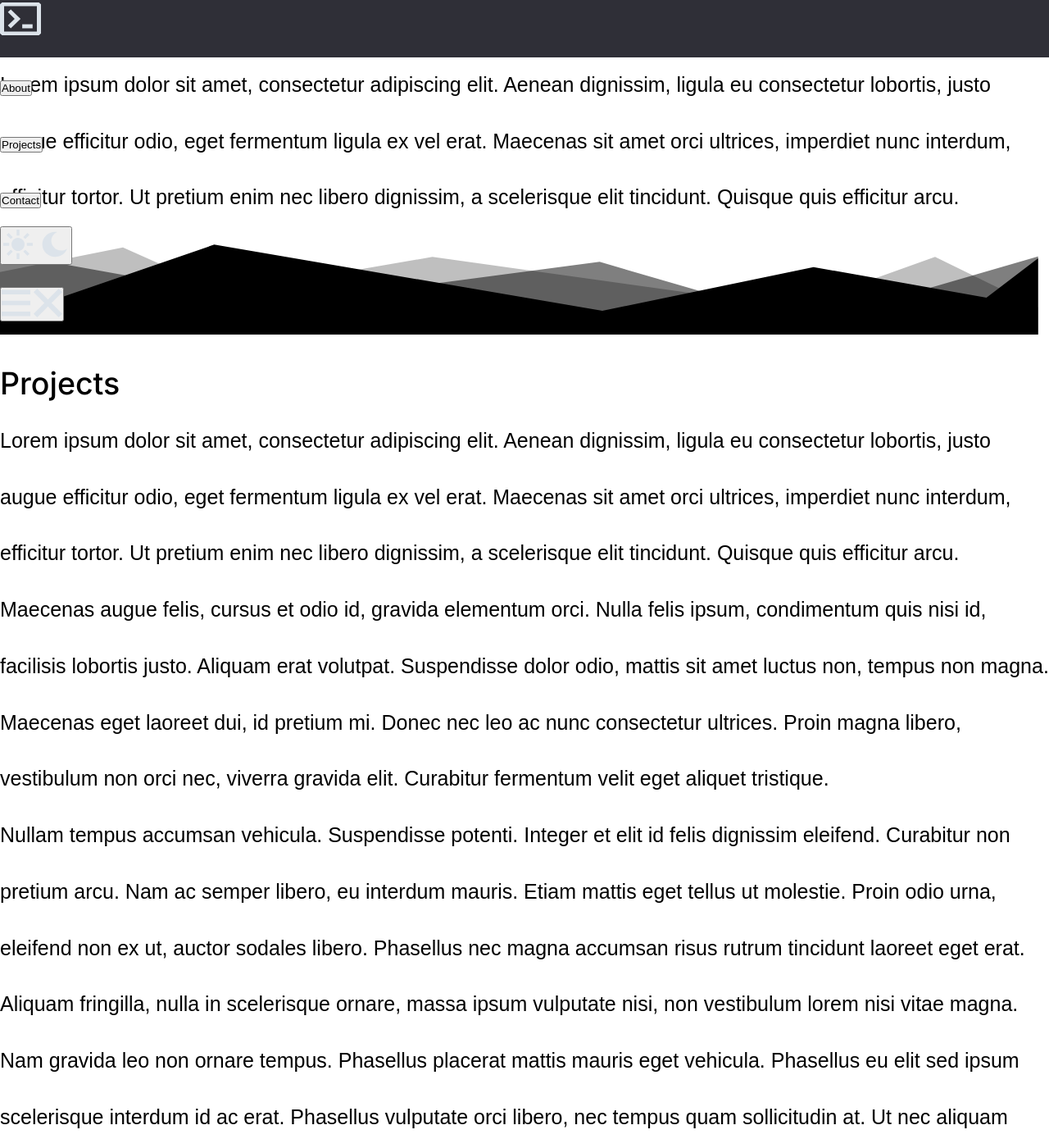
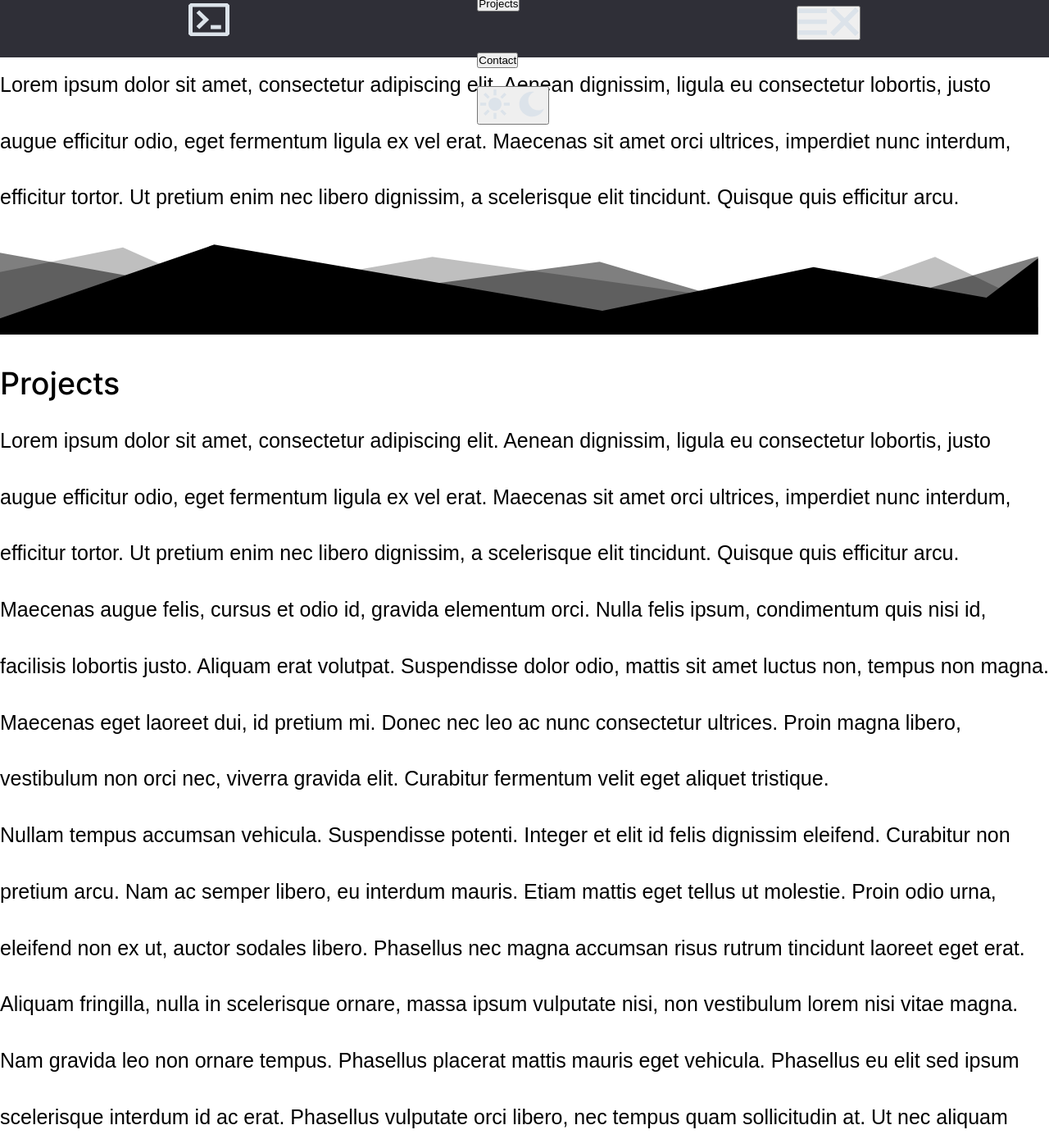
Before and after one commit to SirioBambino/SirioBambino.github.io, a Jekyll site: the page built from index.md, in a window 1280 px wide and 1400 px high. Shown: the whole window at 82% size. Built offline with Jekyll 4.4.1, drawn with Linux system fonts in a browser that asks for light colours; some web fonts are replaced.

Commit message:
feat: Add styling to the header's nav container
- Set the height, padding and set up flexbox layout for nav container

```diff
--- a/_sass/_header.scss
+++ b/_sass/_header.scss
@@ -18,4 +18,17 @@
       fill: hsl(210, 24%, 89%);
     }
   }
+
+  &-nav {
+    // Set the nav height to the entire width of the header
+    height: 100%;
+
+    // Set up flexbox layout
+    display: flex;
+    justify-content: space-between;
+    align-items: center;
+
+    // Set the nav padding
+    padding: 0 18vw;
+  }
 }
```
